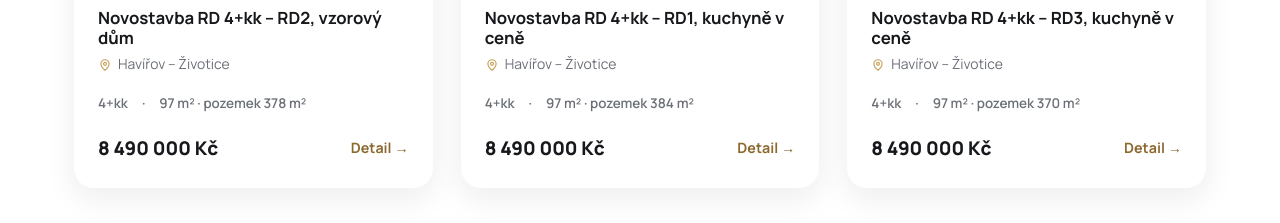
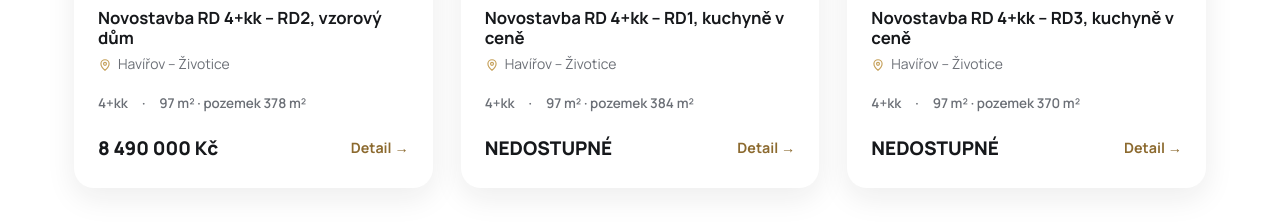
Before and after one commit to daniel-becher/web-matej-vojkuvka, a plain HTML site: page index.html in a window 1280 px wide. Shown: the part 4340-4563 px from the top of the page. Drawn offline with Linux system fonts and the light colour scheme.

Commit message:
RD1 a RD3 nedostupné

```diff
--- a/index.html
+++ b/index.html
@@ -587,7 +587,7 @@ const DATA = {
         lokalita: "Havířov – Životice",
         dispozice: "4+kk",
         plocha: "97 m² · pozemek 384 m²",
-        cena: "8 490 000 Kč",
+        cena: "NEDOSTUPNÉ",
         foto: "https://realitysnami.cz/wp-content/uploads/2026/09/1920x1920wm2407261155-80919-novostavba-rodinneho-domu-4-kk-se-zahradou-havirov-zivotice-rd1-dji-0046-a5a1d9-33c4da49b6-2608835372-768x576.jpg",
         odkaz: "https://realitysnami.cz/nemovitost/novostavba-rodinneho-domu-4kk-se-zahradou-havirov-zivotice-rd1/"
       },
@@ -597,7 +597,7 @@ const DATA = {
         lokalita: "Havířov – Životice",
         dispozice: "4+kk",
         plocha: "97 m² · pozemek 370 m²",
-        cena: "8 490 000 Kč",
+        cena: "NEDOSTUPNÉ",
         foto: "https://realitysnami.cz/wp-content/uploads/2026/09/1920x1920wm2407261155-2ddc8-novostavba-rodinneho-domu-4-kk-se-zahradou-havirov-zivotice-rd3-dji-0050-dd8089-17ffda49b6-1007072784-768x576.jpg",
         odkaz: "https://realitysnami.cz/nemovitost/novostavba-rodinneho-domu-4kk-se-zahradou-havirov-zivotice-rd3/"
       },
```
